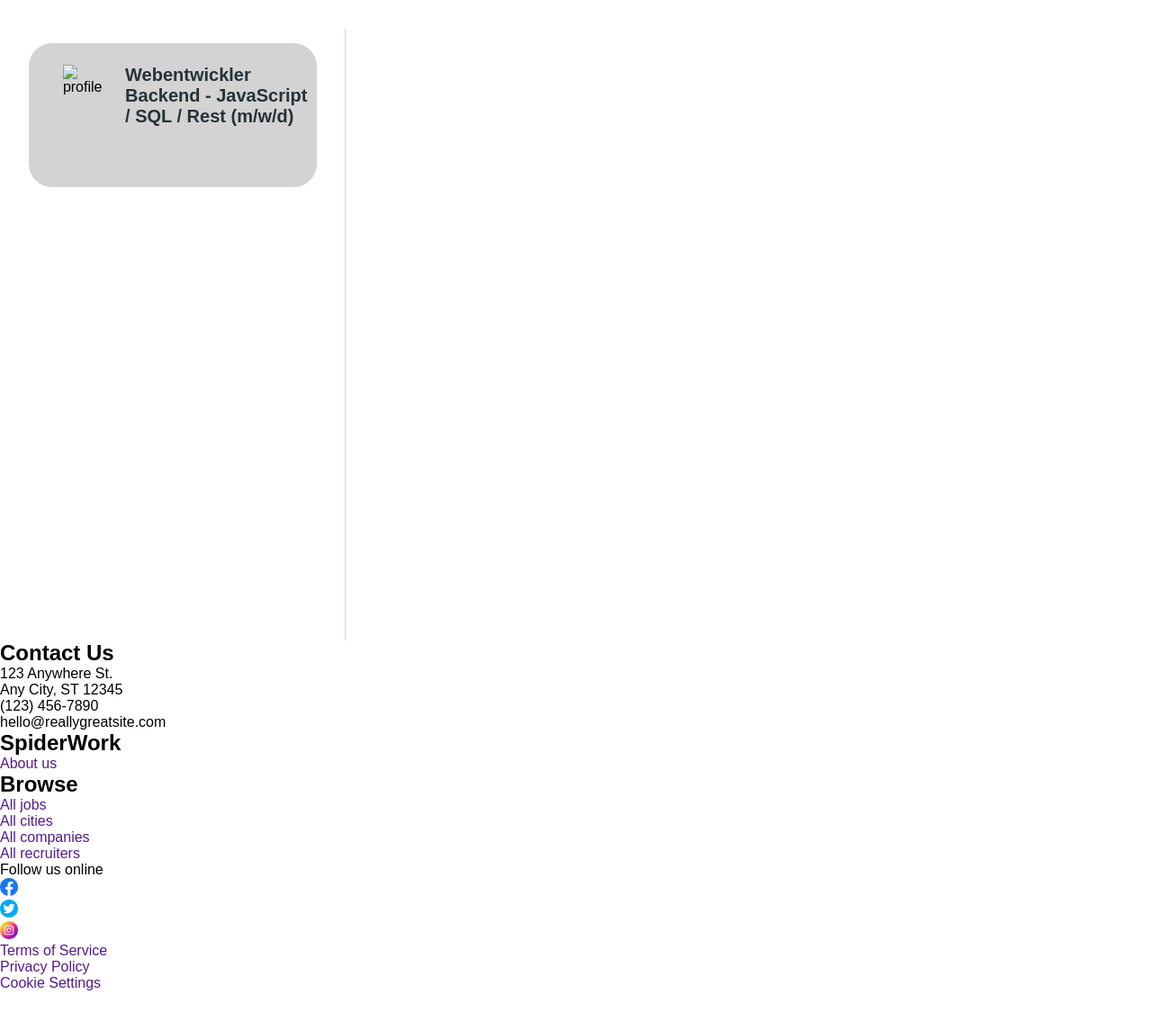
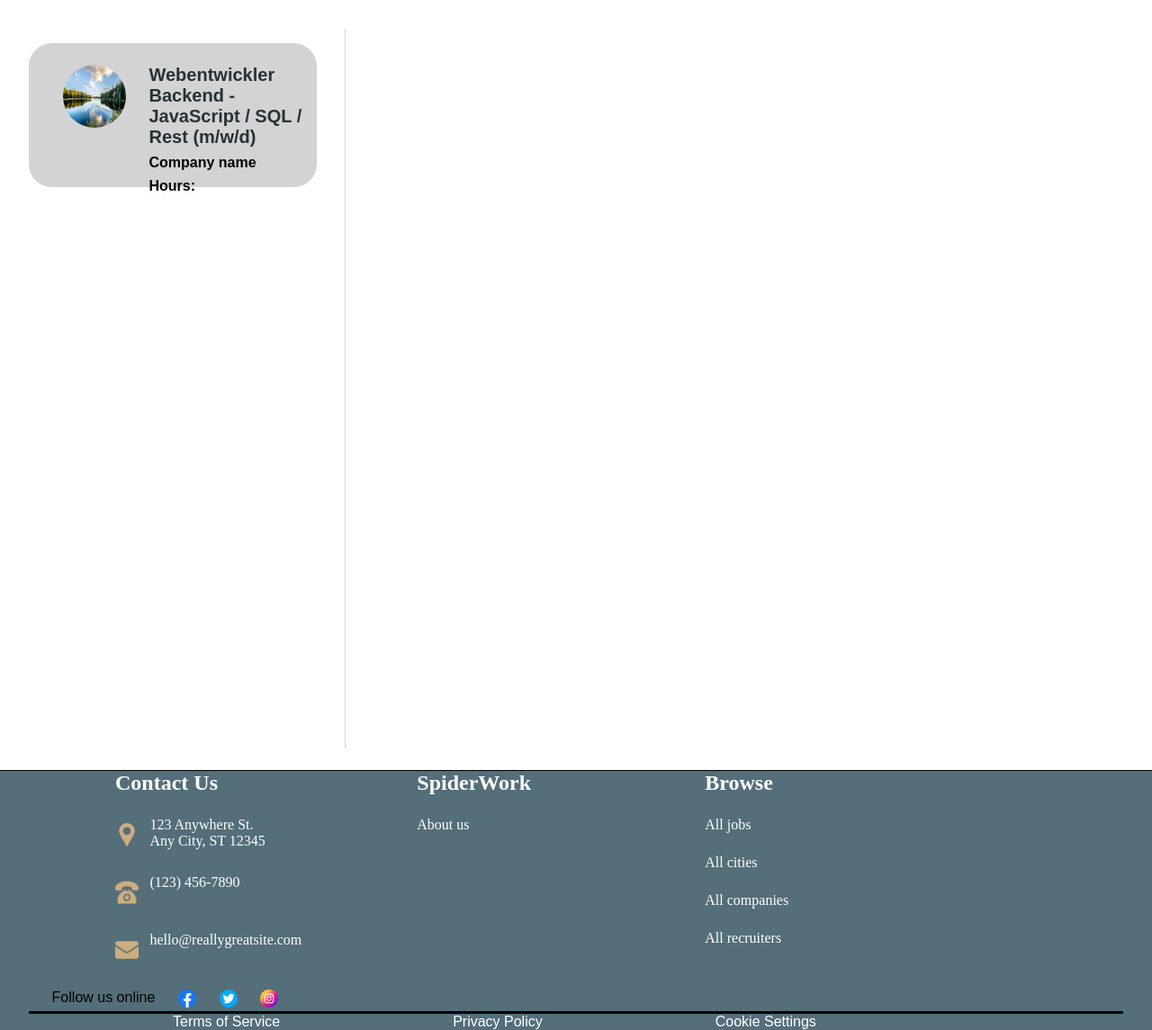
Before and after one commit to guy1998/SpiderWork, a PHP site: page /views/page.html in a window 1280 px wide. Shown: the part 64-1209 px from the top of the page at 90% size. Before the commit the page ends 1165 px from the top, so only its background shows below. Run offline with PHP 8.4, Linux system fonts and the light colour scheme.

Commit message:
Added a footer, fixed profile image

```diff
--- a/styles/page.css
+++ b/styles/page.css
@@ -93,9 +93,10 @@ section{
     transition: margin-left 0.3s ease-in-out 0s;
     border-right: 1px solid rgb(206, 217, 222);
     width: 30vw;
-    min-height: 85vh;
-    max-height: 85vh;
+    min-height: 100vh;
+    max-height: 100vh;
     position: sticky;
+    margin-bottom: 3vh;
 }
 
 .bigSearchDiv{
@@ -155,3 +156,92 @@ section{
     color: rgb(38, 50, 56);
     font-size: 20px;
 }
+
+
+#page4{
+    margin-top: 0px;
+    border-top:1px solid black;
+    background-color:rgb(84, 110, 122);
+}
+
+#generalFooter{
+    display: flex;
+}
+
+#generalFooter ul{
+    margin-left: 10vw;
+    min-width: 15vw;
+    list-style-type: none;
+    font-family: placeholders;
+}
+
+#generalFooter li{
+    margin-bottom: 3vh;
+}
+
+#generalFooter a{
+    text-decoration: none;
+    color: white;
+}
+
+#generalFooter h2{
+    font-family: libre;
+}
+
+#generalFooter li{
+    background-size: 2vw;
+    background-repeat: no-repeat;
+    background-position: left;
+    color: white;
+}
+
+#address{
+    height: 5vh;
+    padding-left: 3vw;
+    background-image: url(../images/pin.png);
+}
+
+#tele{
+    height: 5vh;
+    padding-left: 3vw;
+    background-image: url(../images/telephone.png);
+}
+
+#mail{
+    height: 5vh;
+    padding-left: 3vw;
+    background-image: url(../images/email.png);
+}
+
+#social{
+    display: flex;
+    border-bottom: 3px solid black;
+    width: 95vw;
+    margin-left: 2.5vw;
+    list-style-type: none;
+}
+
+#social li{
+    margin-left: 2vw;
+    background-repeat: no-repeat;
+    background-position: center;
+    background-size: cover;
+}
+
+footer ul{
+    list-style-type: none;
+    display: flex;
+}
+
+footer li{
+    margin-left: 15vw;
+}
+
+footer a{
+    text-decoration: none;
+    color: white;
+}
+
+.profileImg{
+    border-radius: 50%;
+}
--- a/views/page.html
+++ b/views/page.html
@@ -29,10 +29,12 @@
                                 <div class="jobListing" onclick="">
                                     <div class="divisionLogoAndInfo">
                                         <div class="jobLogo">
-                                            <img url="" alt="profile" width="" height="">
+                                            <img class='profileImg' src="../images/bg image.jpeg" alt="profile" width="70" height="70">
                                         </div>
                                         <div class="jobInfo">
                                             <h3>Webentwickler Backend - JavaScript / SQL / Rest (m/w/d)</h3>
+                                            <h4>Company name</h4>
+                                            <h4>Hours: </h4>
                                         </div>
                                     </div>
                                 </div>
```
